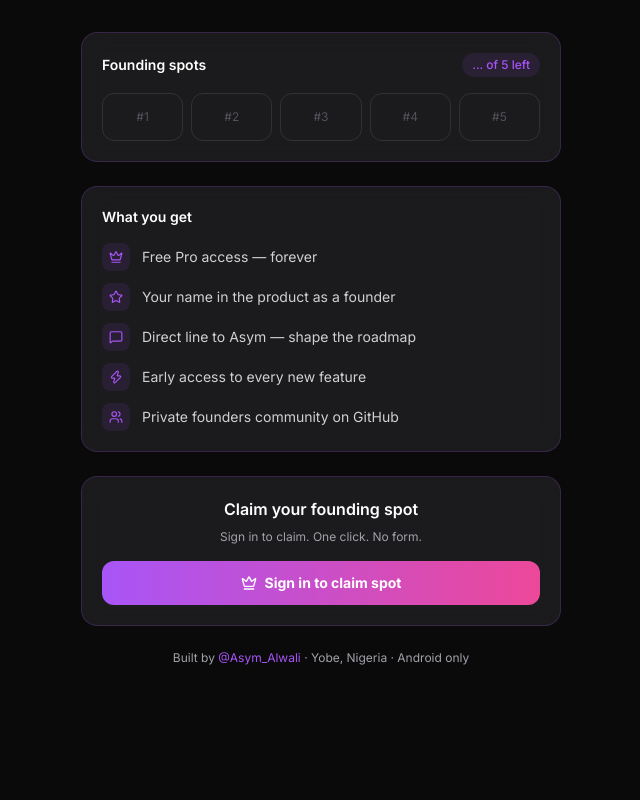
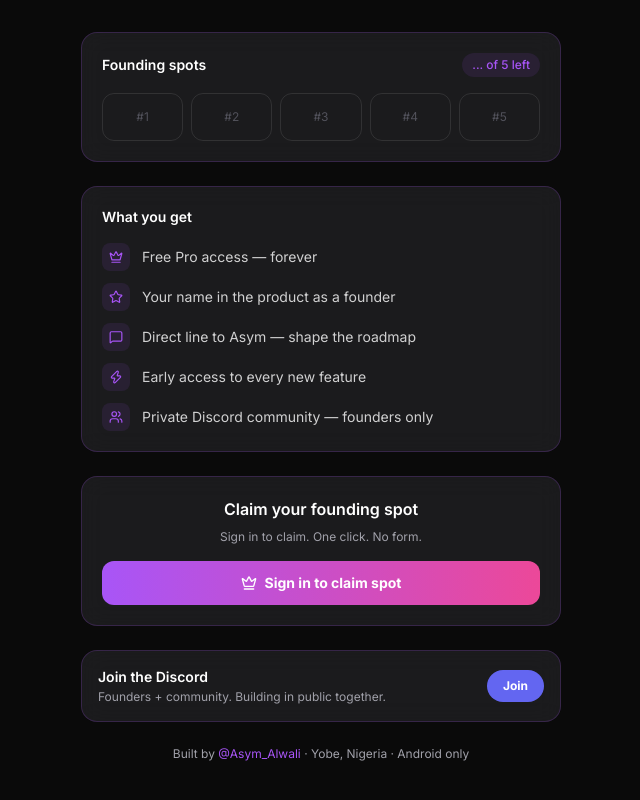
Before and after one commit to onequestionspace/onequestion_space, a Next.js app: page /founding in a window 1280 px wide. Shown: the part 330-1130 px from the top of the page, without its empty margins (319-959 px from the left). Before the commit the page ends 1092 px from the top, so only its background shows below. Built offline with nearby package versions, Linux system fonts and the light colour scheme; no server answers.

Commit message:
feat: add Discord community link to founding page and footer

```diff
--- a/app/founding/page.tsx
+++ b/app/founding/page.tsx
@@ -12,7 +12,7 @@ const PERKS = [
   { icon: Star, text: 'Your name in the product as a founder' },
   { icon: MessageSquare, text: 'Direct line to Asym — shape the roadmap' },
   { icon: Zap, text: 'Early access to every new feature' },
-  { icon: Users, text: 'Private founders community on GitHub' },
+  { icon: Users, text: 'Private Discord community — founders only' },
 ];
 
 export default function FoundingPage() {
@@ -187,6 +187,21 @@ export default function FoundingPage() {
           </div>
 
           {/* Footer note */}
+          <div className="glass rounded-2xl p-4 border border-white/10 mb-6 flex items-center justify-between gap-4">
+            <div>
+              <p className="text-sm font-semibold text-white mb-0.5">Join the Discord</p>
+              <p className="text-xs text-muted-foreground">Founders + community. Building in public together.</p>
+            </div>
+            <a
+              href="https://discord.gg/6bPCJtgXm"
+              target="_blank"
+              rel="noopener noreferrer"
+              className="px-4 py-2 rounded-full bg-indigo-500 text-white text-xs font-bold hover:opacity-90 transition-opacity shrink-0"
+            >
+              Join
+            </a>
+          </div>
+
           <p className="text-center text-xs text-muted-foreground">
             Built by <a href="https://x.com/Asym_Alwali" target="_blank" rel="noopener noreferrer" className="text-primary hover:underline">@Asym_Alwali</a> · Yobe, Nigeria · Android only
           </p>
--- a/components/Footer.tsx
+++ b/components/Footer.tsx
@@ -83,6 +83,7 @@ export function Footer() {
                   <path fillRule="evenodd" clipRule="evenodd" d="M12 2C6.477 2 2 6.484 2 12.017c0 4.425 2.865 8.18 6.839 9.504.5.092.682-.217.682-.483 0-.237-.008-.868-.013-1.703-2.782.605-3.369-1.343-3.369-1.343-.454-1.158-1.11-1.466-1.11-1.466-.908-.62.069-.608.069-.608 1.003.07 1.531 1.032 1.531 1.032.892 1.53 2.341 1.088 2.91.832.092-.647.35-1.088.636-1.338-2.22-.253-4.555-1.113-4.555-4.951 0-1.093.39-1.988 1.029-2.688-.103-.253-.446-1.272.098-2.65 0 0 .84-.27 2.75 1.026A9.564 9.564 0 0112 6.844c.85.004 1.705.115 2.504.337 1.909-1.296 2.747-1.027 2.747-1.027.546 1.379.202 2.398.1 2.651.64.7 1.028 1.595 1.028 2.688 0 3.848-2.339 4.695-4.566 4.943.359.309.678.92.678 1.855 0 1.338-.012 2.419-.012 2.747 0 .268.18.58.688.482A10.019 10.019 0 0022 12.017C22 6.484 17.522 2 12 2z"/>
                 </svg>
               </a>
+            <a href="https://discord.gg/6bPCJtgXm" target="_blank" rel="noopener noreferrer" className="text-muted-foreground hover:text-white transition-colors text-sm">Discord</a>
             </div>
           </div>
 
```
Also changed, not shown: fix_discord.js (added, +52 -0 lines).
